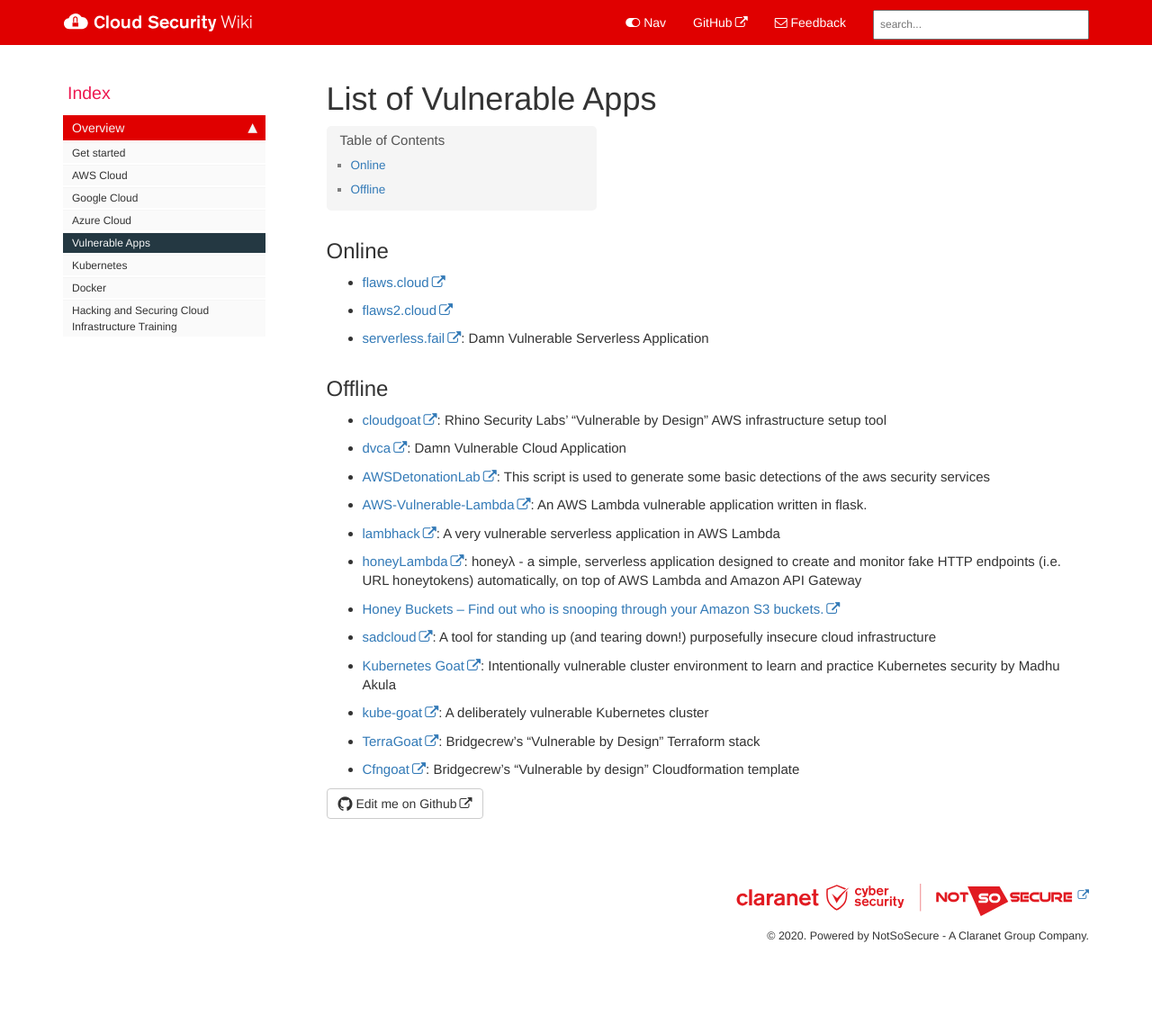
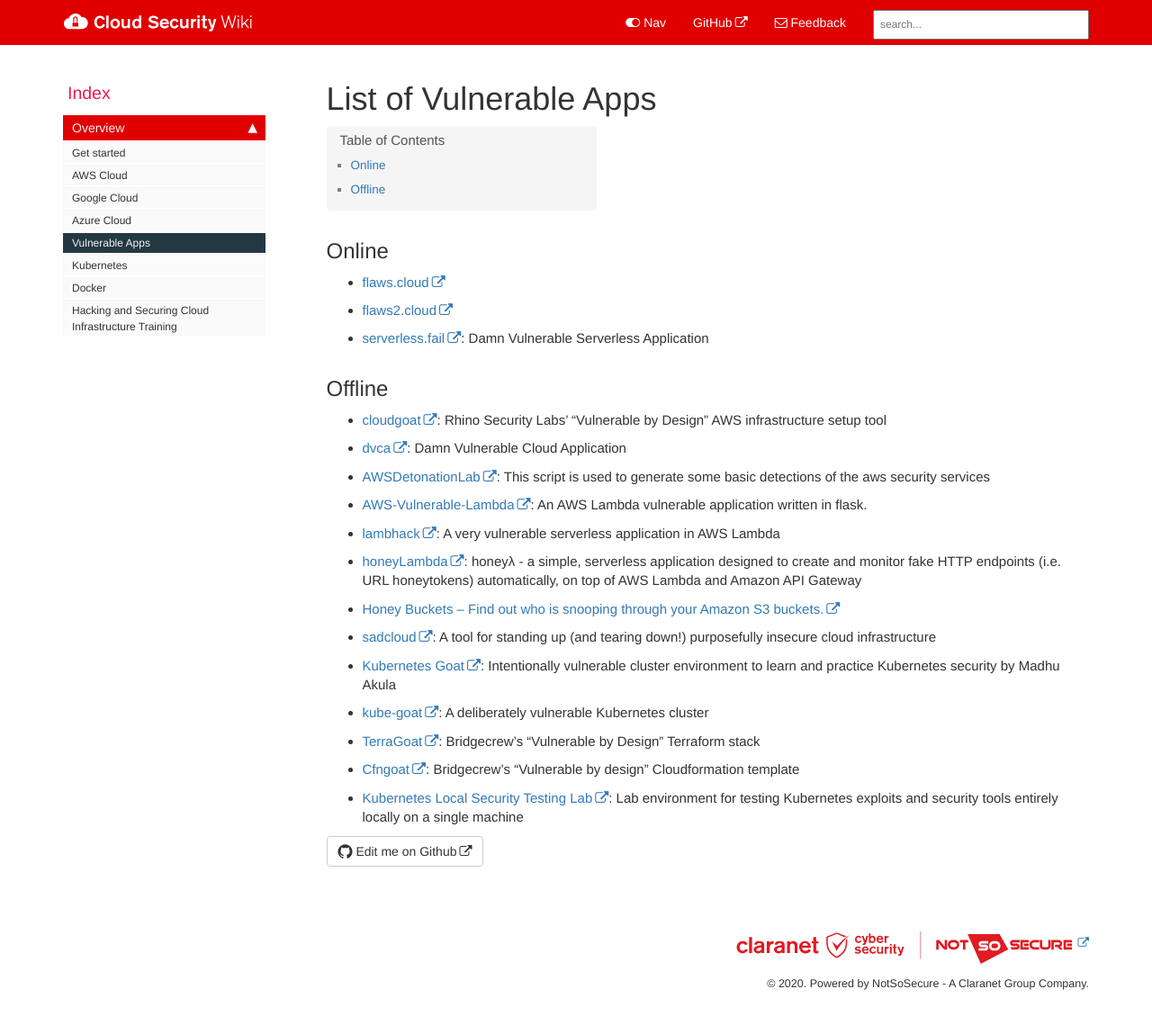
Before and after one commit to NotSoSecure/cloud-sec-wiki, a Jekyll site: the page built from pages/mydoc/vulnerable_apps.md, in a window 1280 px wide and 1153 px high. Shown: the top 1139 px of the window at 90% size. Built offline with Jekyll 4.4.1, drawn with Linux system fonts in a browser that asks for light colours; nearby versions of some CDN libraries; comment, search, counter and statistics services are not loaded.

Commit message:
Update vulnerable_apps.md
added Kube_security_lab

```diff
--- a/pages/mydoc/vulnerable_apps.md
+++ b/pages/mydoc/vulnerable_apps.md
@@ -27,3 +27,4 @@ folder: mydoc
 * [kube-goat](https://github.com/ksoclabs/kube-goat): A deliberately vulnerable Kubernetes cluster
 * [TerraGoat](https://github.com/bridgecrewio/terragoat): Bridgecrew's "Vulnerable by Design" Terraform stack
 * [Cfngoat](https://github.com/bridgecrewio/cfngoat): Bridgecrew's "Vulnerable by design" Cloudformation template
+* [Kubernetes Local Security Testing Lab](https://github.com/raesene/kube_security_lab): Lab environment for testing Kubernetes exploits and security tools entirely locally on a single machine
```
